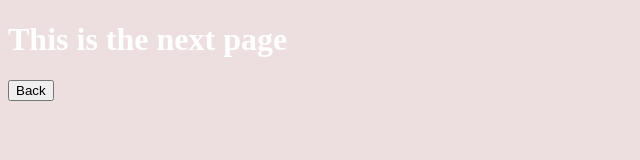
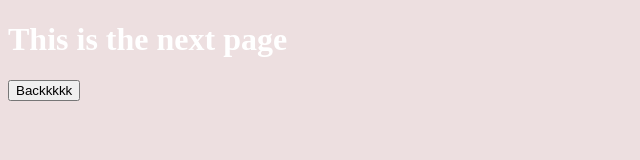
Before and after one commit to chavegilia/portfolio, a plain HTML site: page next.html in a window 1280 px wide. Shown: the full height of the page, 0-640 px from the left. Drawn offline with Linux system fonts and the light colour scheme.

Commit message:
Update next.html

```diff
--- a/next.html
+++ b/next.html
@@ -8,7 +8,7 @@
 <body>
     <div class="container has-text-centered">
         <h1>This is the next page</h1>
-        <button onclick="window.location.href='index.html'">Back</button>
+        <button onclick="window.location.href='index.html'">Backkkkk</button>
     </div>
 </body>
 </html>
```
